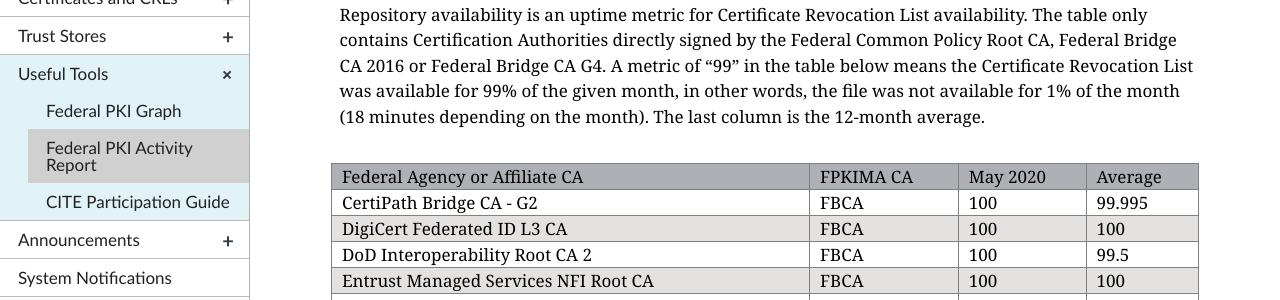
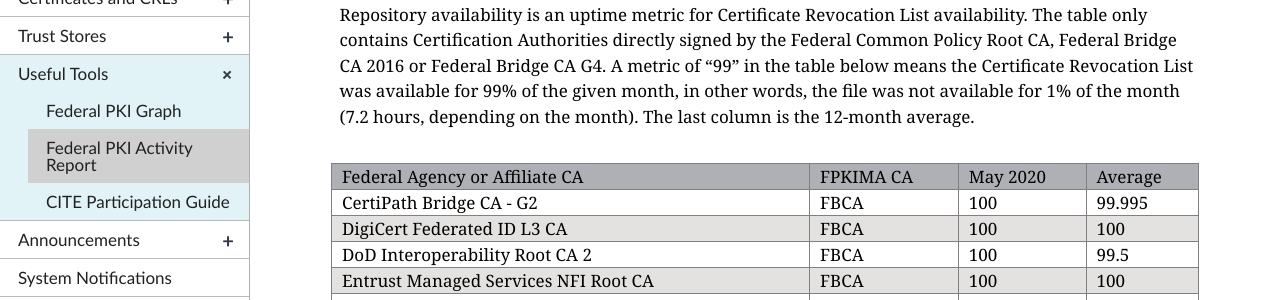
Before and after one commit to GSA/fpki-guides, a Jekyll site: the page built from _tools/03_fpki_activity_report.md, in a window 1280 px wide and 900 px high, scrolled down 3269 px. Shown: the part 257-557 px from the top of the window. Built offline with Jekyll 4.4.1, drawn with Linux system fonts in a browser that asks for light colours; nearby versions of some CDN libraries.

Commit message:
1% of a 30-day month is 432 minutes (7.2 hrs), ...
... not 18 minutes.

```diff
--- a/_tools/03_fpki_activity_report.md
+++ b/_tools/03_fpki_activity_report.md
@@ -56,6 +56,6 @@
 
 
 ## Repository Availability
-Repository availability is an uptime metric for Certificate Revocation List availability. The table only contains Certification Authorities directly signed by the Federal Common Policy Root CA, Federal Bridge CA 2016 or Federal Bridge CA G4. A metric of "99" in the table below means the Certificate Revocation List was available for 99% of the given month, in other words, the file was not available for 1% of the month (18 minutes depending on the month). The last column is the 12-month average.
+Repository availability is an uptime metric for Certificate Revocation List availability. The table only contains Certification Authorities directly signed by the Federal Common Policy Root CA, Federal Bridge CA 2016 or Federal Bridge CA G4. A metric of "99" in the table below means the Certificate Revocation List was available for 99% of the given month, in other words, the file was not available for 1% of the month (7.2 hours, depending on the month). The last column is the 12-month average.
 
 {% include fpkiar-repo-table.html %}
```
